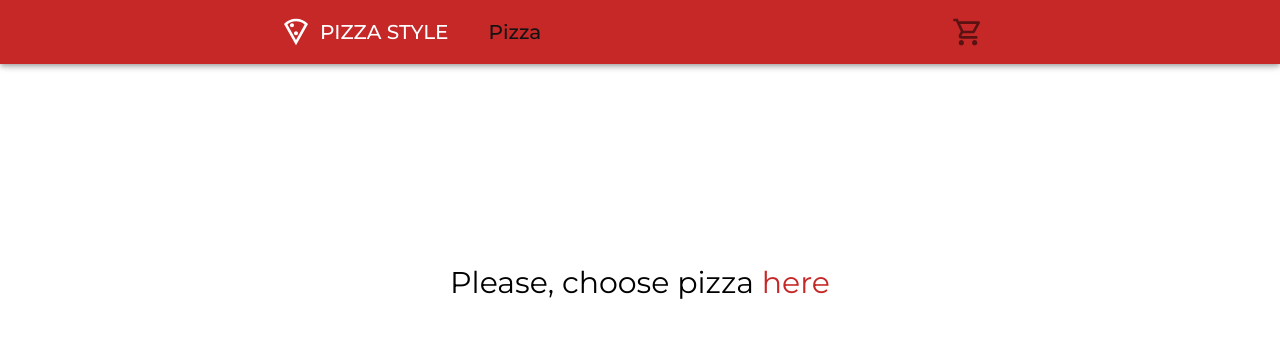
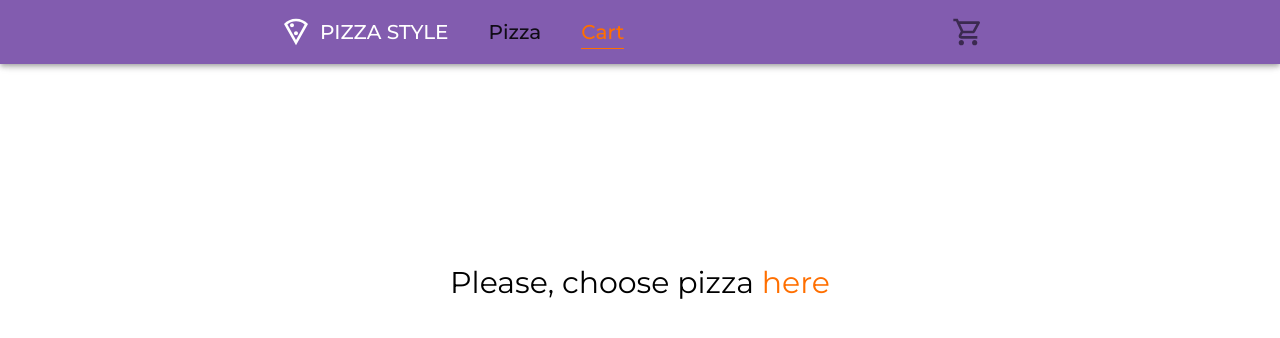
Before and after one commit to HordiienkoOlha/pizza-style, a React (Vite) app: page /cart in a window 1280 px wide. Shown: the top 338 px of the page. Built offline with nearby package versions, Linux system fonts and the light colour scheme.

Commit message:
update theme.js, index.css, PizzaList.jsx, PizzaItem.jsx, CardItem.jsx, AppBarComponent.jsx

```diff
--- a/src/components/AppBarComponent/AppBarComponent.jsx
+++ b/src/components/AppBarComponent/AppBarComponent.jsx
@@ -29,16 +29,13 @@ const AppBarComponent = () => {
   };
 
   useEffect(() => {
-    if (window) {
-      const newContainer =
-        window !== undefined ? () => window.document.body : undefined;
-      setContainer(newContainer);
-      return;
+    const newContainer = window?.document.body;
+    if (newContainer) {
+      setContainer(() => newContainer);
     }
   }, []);
 
   return (
-    <>
     <Box sx={{ display: "flex" }}>
       <AppBar component="nav">
         <StyledBox>
@@ -118,7 +115,6 @@ const AppBarComponent = () => {
       </Box>
       <Outlet />
     </Box>
-    </>
   );
 };
 
--- a/src/components/CardItem/CardItem.jsx
+++ b/src/components/CardItem/CardItem.jsx
@@ -23,8 +23,7 @@ import styles from "./CardItem.module.css";
 const CardItem = ({ id, title, description, price, image, quantity }) => {
   const dispatch = useDispatch();
   return (
-    <>
-      <Card sx={{ display: "flex" }}>
+    <Card sx={{ display: "flex" }} className={styles.card}>
       <Box sx={{ display: "flex", flexDirection: "column" }}>
         <CardContent sx={{ flex: "1 0 auto" }}>
           <div className={styles.cardImageContainer}>
@@ -101,7 +100,6 @@ const CardItem = ({ id, title, description, price, image, quantity }) => {
         </CardContent>
       </Box>
     </Card>
-    </>
   );
 };
 
--- a/src/components/CardItem/CardItem.module.css
+++ b/src/components/CardItem/CardItem.module.css
@@ -1,3 +1,11 @@
+.card {
+  height: 100%;
+
+  &:hover .cardImage {
+    transform: scale(1.2);
+  }
+}
+
 .card:hover {
   -webkit-box-shadow: 0px 0px 32px -2px rgba(153, 145, 139, 1);
   -moz-box-shadow: 0px 0px 32px -2px rgba(153, 145, 139, 1);
@@ -14,10 +22,6 @@
   transition: transform 0.2s ease-in-out;
 }
 
-.cardImage:hover {
-  transform: scale(1.2);
-}
-
 .buttonWrapper {
   display: flex;
   justify-content: center;
--- a/src/components/PizzaItem/PizzaItem.jsx
+++ b/src/components/PizzaItem/PizzaItem.jsx
@@ -35,8 +35,7 @@ const PizzaItem = ({ id, title, description, price, image, quantity }) => {
     dispatch(addProduct(newProduct));
   };
   return (
-    <>
-      <Card sx={{ height: "100%" }} className={styles.card}>
+    <Card className={styles.card}>
       <CardContent>
         <div className={styles.cardImageContainer}>
           <CardMedia
@@ -54,12 +53,7 @@ const PizzaItem = ({ id, title, description, price, image, quantity }) => {
         <Typography variant="body2" sx={{ minHeight: "60px" }}>
           {description}
         </Typography>
-          <Typography
-            variant="h5"
-            component="h3"
-            color="secondary"
-            sx={{ p: 1 }}
-          >
+        <Typography variant="h5" component="h3" color="secondary" sx={{ p: 1 }}>
           Price:&nbsp;{price}&nbsp;UAH
         </Typography>
       </CardContent>
@@ -115,7 +109,6 @@ const PizzaItem = ({ id, title, description, price, image, quantity }) => {
         )}
       </CardContent>
     </Card>
-    </>
   );
 };
 
--- a/src/components/PizzaItem/PizzaItem.module.css
+++ b/src/components/PizzaItem/PizzaItem.module.css
@@ -1,3 +1,11 @@
+.card {
+  height: 100%;
+
+  &:hover .cardImage {
+    transform: scale(1.2);
+  }
+}
+
 .card:hover {
   -webkit-box-shadow: 0px 0px 32px -2px rgba(153, 145, 139, 1);
   -moz-box-shadow: 0px 0px 32px -2px rgba(153, 145, 139, 1);
@@ -14,10 +22,6 @@
   transition: transform 0.2s ease-in-out;
 }
 
-.cardImage:hover {
-  transform: scale(1.2);
-}
-
 .buttonWrapper {
   display: flex;
   justify-content: center;
--- a/src/components/PizzaList/PizzaList.jsx
+++ b/src/components/PizzaList/PizzaList.jsx
@@ -9,7 +9,6 @@ const PizzaList = () => {
   const products = getProductsApi();
 
   return (
-    <>
     <List className={styles.list}>
       {products &&
         products.map(({ id, title, description, price, image, quantity }) => {
@@ -27,7 +26,6 @@ const PizzaList = () => {
           );
         })}
     </List>
-    </>
   );
 };
 
--- a/src/styles/index.css
+++ b/src/styles/index.css
@@ -6,8 +6,8 @@
   -moz-osx-font-smoothing: grayscale;
   -webkit-text-size-adjust: 100%;
 
-  --text-color: #141313;
-  --accent-color: #c62828;
+  --text-color: rgba(0, 0, 0, 0.87);
+  --accent-color: rgb(255, 111, 0);
 }
 
 body {
--- a/src/theme/theme.js
+++ b/src/theme/theme.js
@@ -3,10 +3,10 @@ import { createTheme } from "@mui/material/styles";
 const theme = createTheme({
   palette: {
     primary: {
-      main: "#c62828",
+      main: "rgba(74,20,140,0.69)",
     },
     secondary: {
-      main: "#fdd835",
+      main: "rgb(255, 111, 0)",
     },
   },
   typography: {
```
Lines whose indentation alone changed are shown as unchanged.
